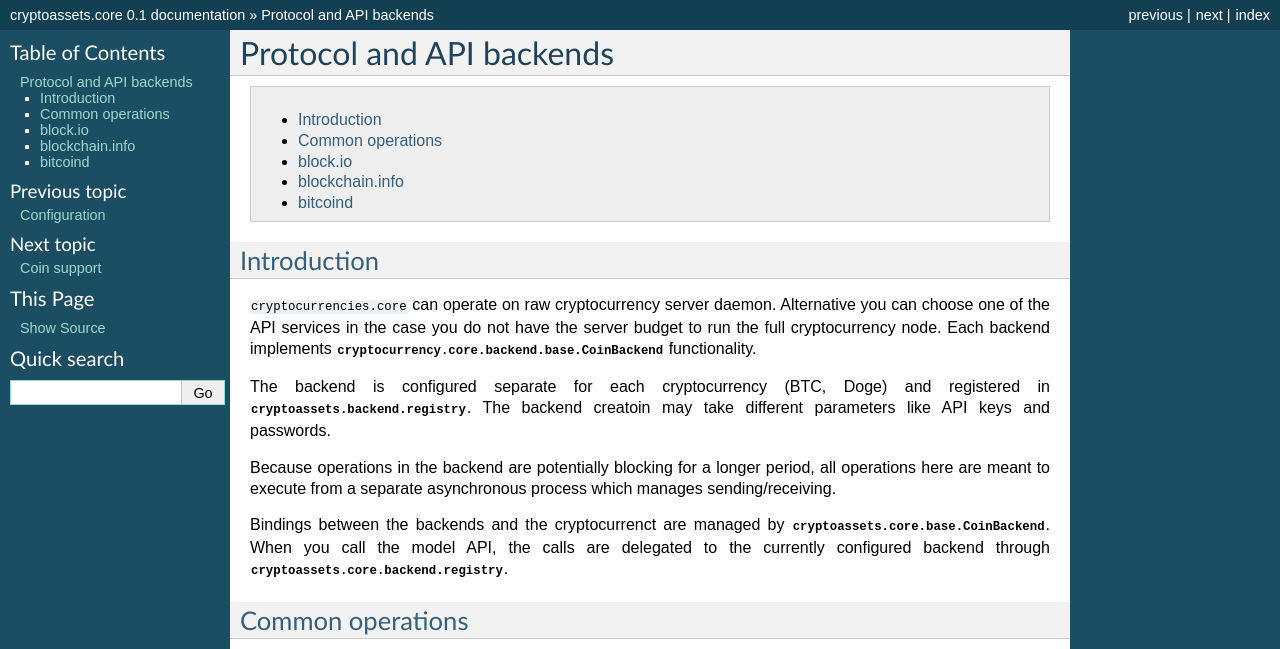
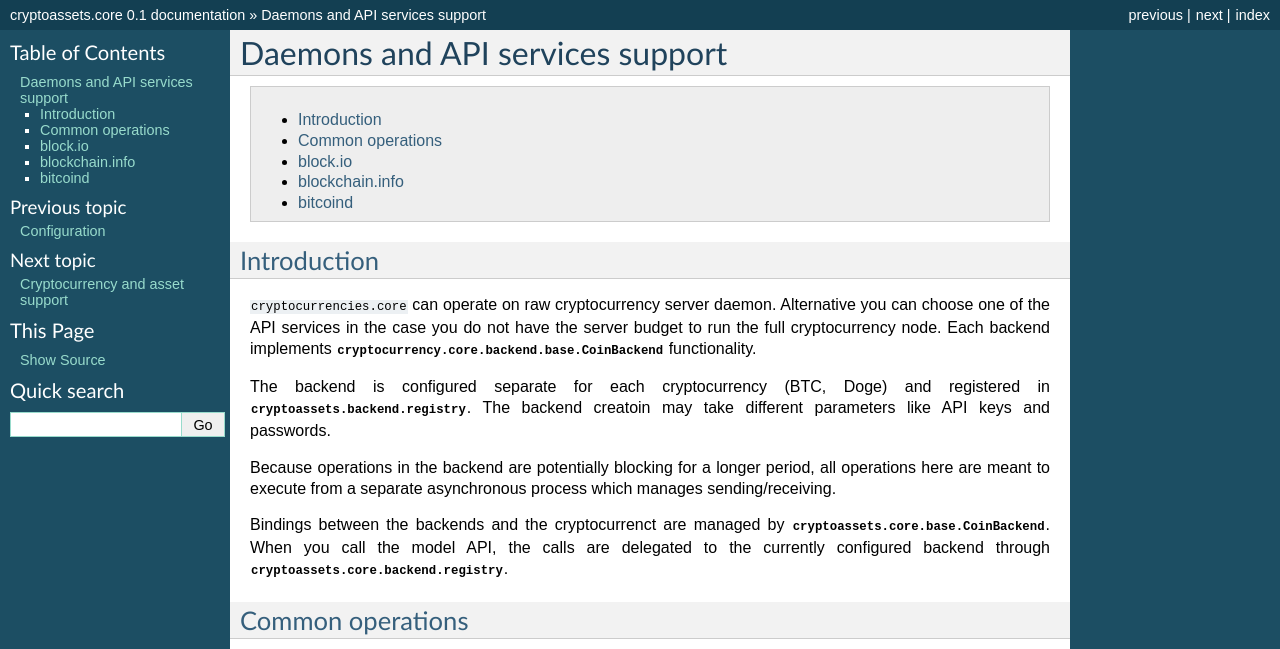
Before and after one commit to pahaz/cryptoassets, a Sphinx documentation site: the page built from docs/source/backends.rst, in a window 1280 px wide. Shown: the top 649 px of the page. Built offline with Sphinx 7.4.7, drawn with Linux system fonts in a browser that asks for light colours; some of the changed text lies outside the part shown; grey boxes are pictures that could not be loaded.

Commit message:
Some doc tuneups

```diff
--- a/docs/source/backends.rst
+++ b/docs/source/backends.rst
@@ -1,5 +1,5 @@
 ==========================================
-Protocol and API backends
+Daemons and API services support
 ==========================================
 
 .. contents:: :local:
--- a/docs/source/coins.rst
+++ b/docs/source/coins.rst
@@ -1,5 +1,5 @@
 ================================
-Coin support
+Cryptocurrency and asset support
 ================================
 
 .. contents:: :local:
```
Also changed, not shown: 1 other file.
